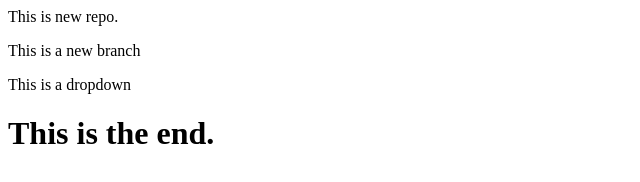
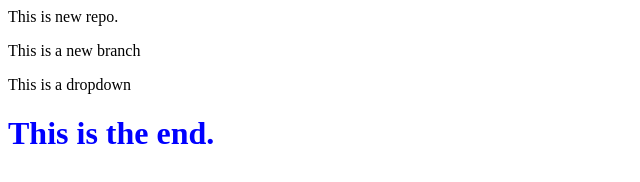
Before and after one commit to umairch07/Localrepo, a plain HTML site: page index.html in a window 1280 px wide. Shown: the whole page, without its empty margins (0-640 px from the left). Drawn offline with Linux system fonts and the light colour scheme.

Commit message:
Color change

```diff
--- a/index.html
+++ b/index.html
@@ -1,4 +1,4 @@
 <p>This is new repo. </p>
 <p>This is a new branch</p>
 <p>This is a dropdown</p>
-<h1>This is the end.</h1>
+<h1 style="color: blue;">This is the end.</h1>
```
